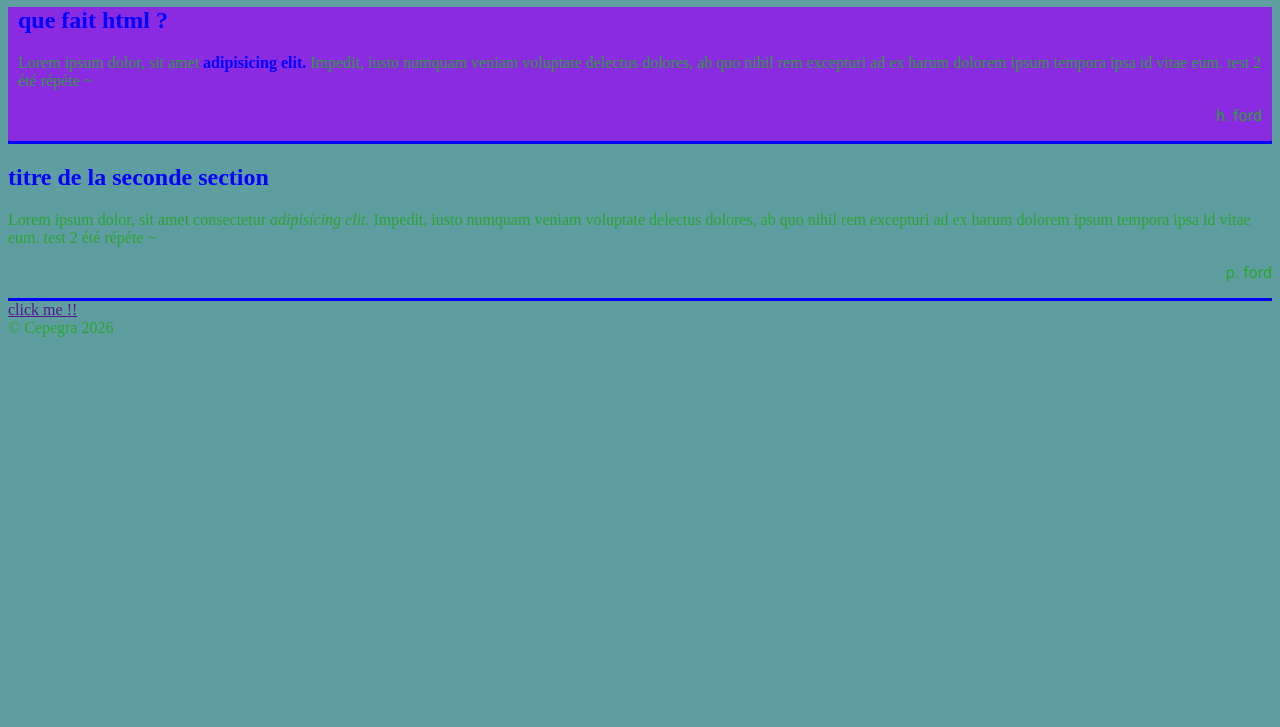
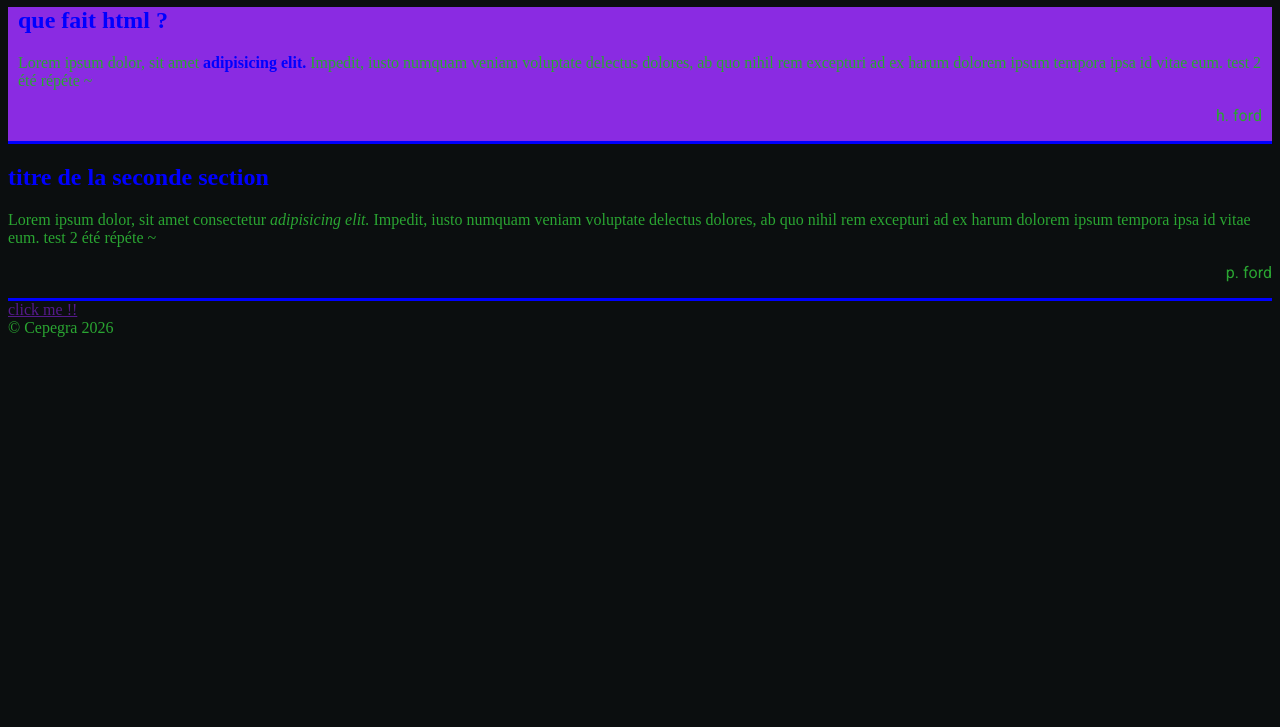
Before and after one commit to gwen198946/webapp, a plain HTML site: page index.html in a window 1280 px wide. Shown: the part 73-800 px from the top of the page. Drawn offline with Linux system fonts and the light colour scheme; a web font is replaced by a local one.

Commit message:
change color background

```diff
--- a/texte.css
+++ b/texte.css
@@ -1,5 +1,5 @@
 body {
-    background-color: cadetblue;
+    background-color: rgb(11, 14, 15);
     color: rgb(42, 165, 50);
     fond-family: "roboto",
 }
```
